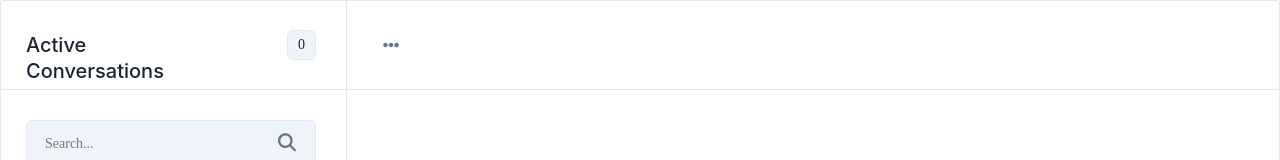
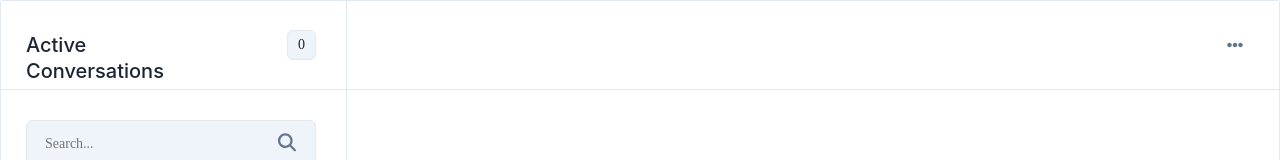
Before and after one commit to turbomatrixxxl/DigisChatAppReact, a React (Create React App) app: page / in a window 1280 px wide. Shown: the top 160 px of the page. Built offline with nearby package versions, Linux system fonts and the light colour scheme; no server answers; a web font is replaced by a local one.

Commit message:
Fixed minor bugs

```diff
--- a/src/components/Header/Header.module.css
+++ b/src/components/Header/Header.module.css
@@ -69,6 +69,7 @@
   display: flex;
   height: fit-content;
   justify-content: center;
+  margin-left: auto;
   width: fit-content;
 }
 
--- a/src/pages/ChatPage/ChatPage.module.css
+++ b/src/pages/ChatPage/ChatPage.module.css
@@ -11,7 +11,7 @@
   display: flex;
   flex-direction: column;
   gap: 8px;
-  height: 300px;
+  height: 450px;
   list-style: none;
   overflow-y: auto;
   padding: 30px 20px 0 31px;
```
